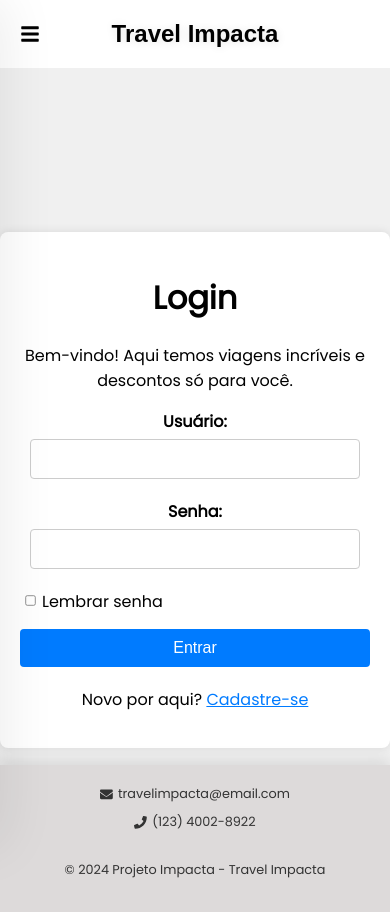
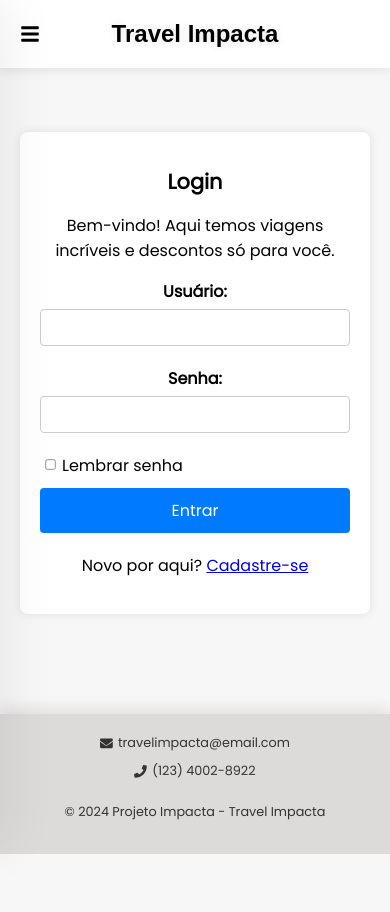
Before and after one commit to CaioHPT/FRONT-PROJETO-ADS, a React (Create React App) app: page /signIn in a window 390 px wide. After the commit the page ends 854 px from the top, so only its background shows below. Built offline with nearby package versions, Linux system fonts and the light colour scheme; a web font is replaced by a local one.

Commit message:
ajuste na responsividade do login e register

```diff
--- a/src/App.css
+++ b/src/App.css
@@ -1,3 +1,7 @@
 .App {
   text-align: center;
 }
+
+header {
+  width: 100%;
+}
--- a/src/pages/Login/index.css
+++ b/src/pages/Login/index.css
@@ -1,20 +1,16 @@
-
-.area-principal {
+.containerLogin {
   display: flex;
   justify-content: center;
   align-items: center;
-  height: 100vh;
-  background-color: #f0f0f0;
+  margin: 4rem 20px;
 }
-
 
 .formulario {
   background-color: #ffffff;
   padding: 20px;
   border-radius: 8px;
   box-shadow: 0 0 10px rgba(0, 0, 0, 0.1);
-  width: 90%;
-  max-width: 400px;
+  margin-bottom: 11rem;
 }
 
 .grupo-formulario {
@@ -27,17 +23,19 @@
   font-weight: bold;
 }
 
-input[type="text"],
-input[type="password"] {
+.formulario input[type="text"],
+.formulario input[type="email"],
+.formulario input[type="password"] {
   width: 100%;
-  padding: 10%;
+  padding: 10px;
   border: 1px solid #ccc;
   border-radius: 4px;
   box-sizing: border-box;
-  font-size: 16px;
 }
 
-button.entrar {
+.formulario button[type="submit"] {
+  font-family: 'Poppins', sans-serif;
+  font-size: 1rem;
   width: 100%;
   padding: 10px;
   background-color: #007bff;
@@ -47,20 +45,17 @@ button.entrar {
   cursor: pointer;
   transition: background-color 0.3s, color 0.3s;
   margin-top: 10px;
-  font-size: 16px;
 }
 
-button.entrar:hover {
+.formulario button[type="submit"]:hover {
   background-color: #0056b3;
 }
-
 
 .lembrete-senha {
   display: flex;
   align-items: center;
 
 }
-
 
 .lembrete-senha {
   display: flex;
@@ -71,3 +66,21 @@ button.entrar:hover {
   margin-right: 5px;
   transform: scale(0.8);
 }
+
+@media(max-width: 850px) {
+  .formulario h1 {
+      font-size: 1.8rem;
+  }
+}
+
+@media(max-width: 480px) {
+  .formulario h1 {
+      font-size: 1.5rem;
+  }
+}
+
+@media(max-width: 400px) {
+  .formulario h1 {
+    font-size: 1.3rem;
+  }
+}
--- a/src/pages/Login/index.jsx
+++ b/src/pages/Login/index.jsx
@@ -10,7 +10,7 @@ export default function Login() {
     };
 
     return (
-        <div className="area-principal">
+        <main className="containerLogin">
             <main className="formulario">
                 <h1>Login</h1>
                 <p>Bem-vindo! Aqui temos viagens incríveis e descontos só para você.</p>
@@ -33,8 +33,8 @@ export default function Login() {
                         <button type="submit" className="entrar">Entrar</button>
                     </div>
                 </form>
-                <p>Novo por aqui? <Link to="/Register">Cadastre-se</Link></p>
+                <p>Novo por aqui? <Link to="/register">Cadastre-se</Link></p>
             </main>
-        </div>
+        </main>
     );
 }
--- a/src/pages/Register/index.css
+++ b/src/pages/Register/index.css
@@ -1,47 +1,48 @@
-
-.area-principal {
+.containerRegister {
   display: flex;
   justify-content: center;
   align-items: center;
-  height: 100vh;
-  background-color: #f0f0f0;
+  margin: 4rem 20px;
 }
-
 
 .formulario {
   background-color: #ffffff;
   padding: 20px;
   border-radius: 8px;
   box-shadow: 0 0 10px rgba(0, 0, 0, 0.1);
-  width: 90%;
-  max-width: 400px;
+  margin-bottom: 11rem;
 }
 
 table {
-  width: 100%;
-  border-collapse: collapse;
+  display: flex;
+  flex-direction: column;
+  align-items: center;
+  justify-content: center;
 }
 
-table td {
-  padding: 10px;
+.grupo-formulario {
+  margin-bottom: 20px;
 }
 
-label {
+.rotulo {
   display: block;
   margin-bottom: 5px;
+  font-weight: bold;
 }
 
-input[type="text"],
-input[type="email"],
-input[type="password"] {
-  width: calc(100% - 20px);
+.formulario input[type="text"],
+.formulario input[type="email"],
+.formulario input[type="password"] {
+  width: 100%;
   padding: 10px;
   border: 1px solid #ccc;
   border-radius: 4px;
   box-sizing: border-box;
 }
 
-button[type="submit"] {
+.formulario button[type="submit"] {
+  font-family: 'Poppins', sans-serif;
+  font-size: 1rem;
   width: 100%;
   padding: 10px;
   background-color: #007bff;
@@ -53,14 +54,60 @@ button[type="submit"] {
   margin-top: 10px;
 }
 
-button[type="submit"]:hover {
+.formulario button[type="submit"]:hover {
   background-color: #0056b3;
 }
 
-p {
-  margin-top: 20px;
+.lembrete-senha {
+  display: flex;
+  align-items: center;
+
 }
 
-p a {
-  color: #007bff;
+.lembrete-senha {
+  display: flex;
+  align-items: center;
 }
+
+.lembrete-senha label input {
+  margin-right: 5px;
+  transform: scale(0.8);
+}
+
+@media(max-width: 850px) {
+  .formulario h1 {
+    font-size: 1.8rem;
+  }
+}
+
+@media(max-width: 480px) {
+  .formulario h1 {
+    font-size: 1.5rem;
+  }
+}
+
+@media(max-width: 420px) {
+  .formulario {
+    width: 100%;
+  }
+
+  table tr {
+    display: flex;
+    flex-direction: column;
+    align-items: center;
+    justify-content: center;
+  }
+
+  table,
+  tbody,
+  tr,
+  td {
+    width: 100%;
+  }
+}
+
+@media(max-width: 400px) {
+  .formulario h1 {
+    font-size: 1.3rem;
+  }
+}
--- a/src/pages/Register/index.jsx
+++ b/src/pages/Register/index.jsx
@@ -24,7 +24,7 @@ export default function Cadastro() {
     };
 
     return (
-        <div className="area-principal">
+        <div className="containerRegister">
             <main className="formulario">
                 <h1>Cadastre-se</h1>
                 <form onSubmit={handleSubmit}>
@@ -50,7 +50,7 @@ export default function Cadastro() {
                     </table>
                     <button type="submit">Cadastrar</button>
                 </form>
-                <p>Já tem uma conta? <Link to="signIn">Faça login</Link></p>
+                <p>Já tem uma conta? <Link to="/signIn">Faça login</Link></p>
             </main>
         </div>
     );
```
Also changed, not shown: src/components/Footer/index.css (indentation only).
